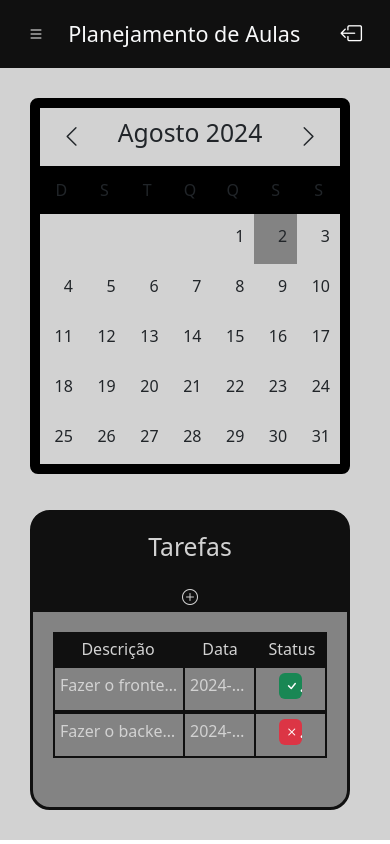
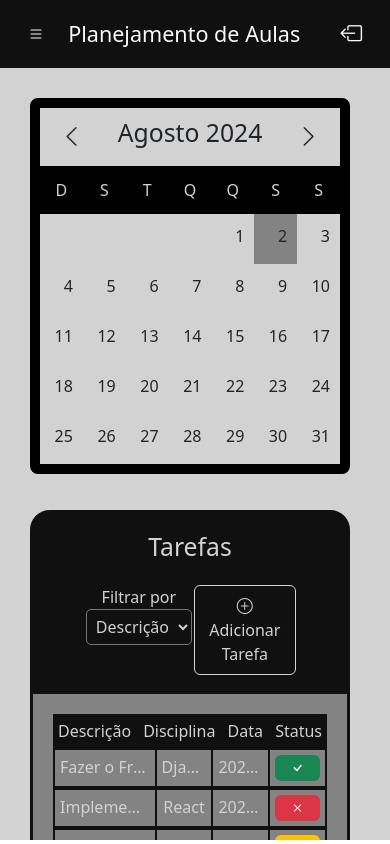
Before and after one commit to hpe-palermo/planejamento-de-aulas, a React (Vite) app in the folder react-app/: page /home in a window 390 px wide. Built offline with nearby package versions, Linux system fonts and the light colour scheme.

Commit message:
tasks fixed

```diff
--- a/react-app/src/components/ContentPage.jsx
+++ b/react-app/src/components/ContentPage.jsx
@@ -118,6 +118,7 @@ const Calendar = styled.div`
             display: flex;
             justify-content: space-between;
             flex-wrap: wrap;
+            color: #d2d2d2;
         }
     }
 `;
@@ -182,13 +183,13 @@ const SectionTasks = styled.div`
         flex: 2;
     }
 
-    .status-task-full {
+    /* .status-task-full {
         display: inline;
     }
 
     .status-task-resp {
         display: none;
-    }
+    } */
 
     @media (max-width: 768px) {
 
@@ -197,7 +198,8 @@ const SectionTasks = styled.div`
         }
 
         .status-task-resp {
-            display: inline;
+            display: flex;
+            justify-content: center;
         }
 
         .task div {
@@ -214,6 +216,20 @@ const SectionTasks = styled.div`
             width: 40%;
         }
     }
+
+    .filter select {
+        padding: 5px;
+        background-color: var(--primary-color);
+        color: var(--tertiary-color);
+        border-radius: 5px;
+    }
+
+    .btn-add-tasks {
+        background-color: var(--primary-color);
+        color: var(--tertiary-color);
+        border-color: 1px solid var(--tertiary-color);
+        cursor: pointer;
+    }
 `;
 
 function ContentPage() {
@@ -222,6 +238,15 @@ function ContentPage() {
     const [weeksMonth, setWeeksMonth] = useState([]);
     const [numberDaysMonth, setNumberDaysMonth] = useState([]);
     const today = new Date();
+    const [tasks, setTasks] = useState([
+        { task: 'Fazer o Frontend', discipline: 'Django', date: '2024-08-09', status: 'Concluído' },
+        { task: 'Implementar Autenticação', discipline: 'React', date: '2024-08-10', status: 'Pendente' },
+        { task: 'Criar Banco de Dados', discipline: 'PostgreSQL', date: '2024-08-11', status: 'Em Progresso' },
+        { task: 'Desenvolver API', discipline: 'Node.js', date: '2024-08-12', status: 'Pendente' },
+        { task: 'Testar Aplicação', discipline: 'Mocha', date: '2024-08-13', status: 'Concluído' },
+        { task: 'Deploy', discipline: 'AWS', date: '2024-08-14', status: 'Pendente' },
+        { task: 'Escrever Documentação', discipline: 'Markdown', date: '2024-08-15', status: 'Pendente' },
+    ]);
 
     const createCalendar = () => {
         const monthNames = [
@@ -240,7 +265,6 @@ function ContentPage() {
 
         let weeks = [];
         let days = [];
-        let checkFirstDayWeek = false;
 
         for (let index = 0; index < daysArray.length; index++) {
             const day = daysArray[index];
@@ -253,13 +277,17 @@ function ContentPage() {
             if ((index + 1) % 7 == 0) {
                 weeks.push(days);
                 days = [];
-                checkFirstDayWeek = true;
             }
         }
         setWeeksMonth(weeks);
     };
 
+    const createTasks = () => {
+        // code
+    }
+
     useEffect(createCalendar, []);
+    useEffect(createTasks, []);
 
     return (
         <MainContainer className="content container-fluid">
@@ -311,35 +339,58 @@ function ContentPage() {
             <SectionTasks className="item-content tasks">
                 <div className="tasks-title">
                     <div className="h2 p-3">Tarefas</div>
-                    <div><i className="bi-plus-circle"></i></div>
+                    <div className="d-flex justify-content-between mx-5">
+                        <div className="filter">
+                            Filtrar por <select name="" id="">
+                                <option value="description">Descrição</option>
+                                <option value="discipline">Disciplina</option>
+                                <option value="date">Data</option>
+                                <option value="status">Status</option>
+                            </select>
+                        </div>
+                        <button className="btn-add-tasks btn p-2 mb-3">
+                            <i className="bi-plus-circle"></i> Adicionar Tarefa
+                        </button>
+                    </div>
                 </div>
                 <div className="list-tasks">
                     <div className="list-tasks-header">
                         <div>Descrição</div>
+                        <div>Disciplina</div>
                         <div>Data</div>
                         <div>Status</div>
                     </div>
                     <div className="tasks">
-                        <div className="task">
-                            <div className="name-task">Fazer o frontend</div>
-                            <div className="date-task">2024-08-10</div>
-                            <div className="status-task-full">
-                                <div className="badge bg-success text-color fs-6">Concluído</div>
+                        {tasks.map(({ task, discipline, date, status }) => (
+                            <div className="task">
+                                <div className="name-task">{task}</div>
+                                <div className="discipline-task">{discipline}</div>
+                                <div className="date-task">{date}</div>
+
+                                <div className="status-task-full d-md-flex d-sm-none">
+                                    <div className={
+                                        `badge bg-${
+                                            (status === "Concluído") ? "success" : (status === "Em Progresso") ? "warning" : "danger"
+                                        } text-color fs-6`
+                                    }>
+                                        {status}
+                                    </div>
+                                </div>
+
+                                <div className="status-task-resp d-sm-flex d-md-none">
+                                <div className={
+                                        `badge bg-${
+                                            (status === "Concluído") ? "success" : (status === "Em Progresso") ? "warning" : "danger"
+                                        } text-color fs-6 d-flex justify-content-center`
+                                    }>
+                                        <i className={
+                                            `bi-${(status === "Concluído") ? "check" : (status === "Em Progresso") ? "arrow-clockwise" : "x"}`
+                                        }></i>
+                                    </div>
+
+                                </div>
                             </div>
-                            <div className="status-task-resp">
-                                <div className="badge bg-success text-color fs-6"><i className="bi-check"></i></div>
-                            </div>
-                        </div>
-                        <div className="task">
-                            <div className="name-task">Fazer o backend</div>
-                            <div className="date-task">2024-08-10</div>
-                            <div className="status-task-full">
-                                <div className="badge bg-danger text-color fs-6">Pendente</div>
-                            </div>
-                            <div className="status-task-resp">
-                                <div className="badge bg-danger text-color fs-6"><i className="bi-x"></i></div>
-                            </div>
-                        </div>
+                        ))}
                     </div>
                 </div>
             </SectionTasks>
```
